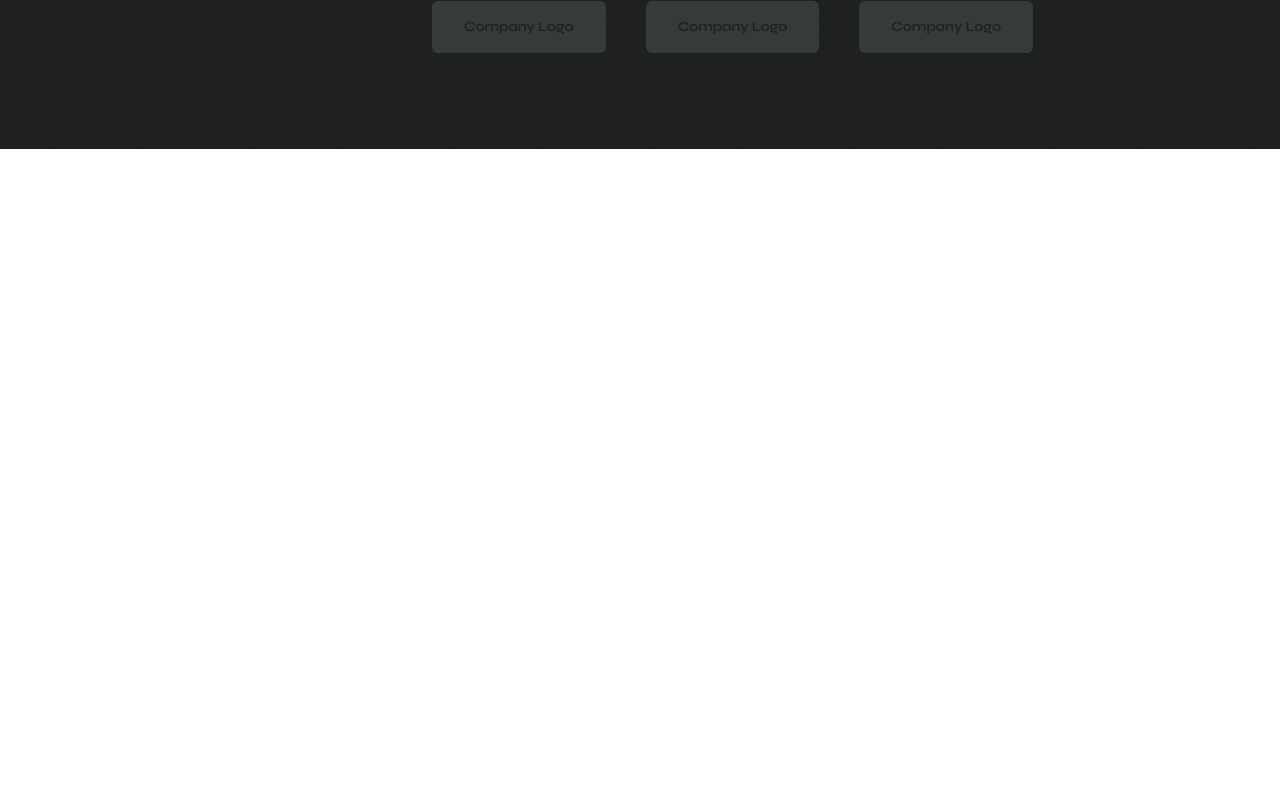
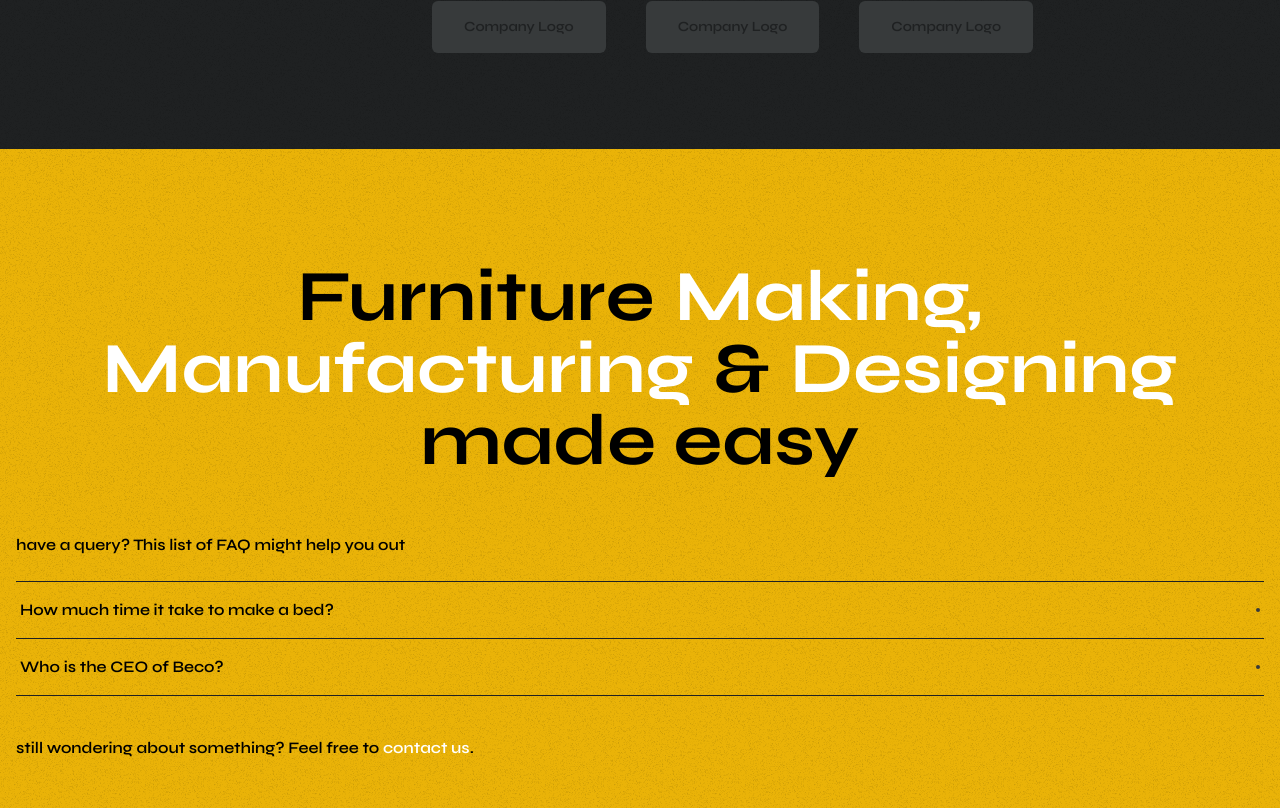
Before and after one commit to souravnub/Beco---furniture-website-nextjs, a Next.js app: page / in a window 1280 px wide. Shown: the part 3514-4322 px from the top of the page. Before the commit the page ends 3663 px from the top, so only its background shows below. Built offline with nearby package versions, Linux system fonts and the light colour scheme; a web font is replaced by a local one.

Commit message:
made home/queries section

```diff
--- a/components/CursorHover.js
+++ b/components/CursorHover.js
@@ -28,18 +28,16 @@ const CursorHover = ({
         wrapperRef.current.addEventListener("mouseleave", handleMouseOut);
         wrapperRef.current.addEventListener("mouseenter", handleMouseIn);
         return () => {
-      wrapperRef.current.removeEventListener("mouseleave", handleMouseOut);
+            wrapperRef.current.removeEventListener(
+                "mouseleave",
+                handleMouseOut
+            );
             wrapperRef.current.removeEventListener("mouseenter", handleMouseIn);
         };
     }, []);
 
     return (
-    <div
-      className="inline-block"
-      aria-hidden="true"
-      ref={wrapperRef}
-      {...props}
-    >
+        <div className="inline-block" ref={wrapperRef} {...props}>
             {children}
         </div>
     );
--- a/pages/index.js
+++ b/pages/index.js
@@ -3,6 +3,7 @@ import { useEffect, useRef } from "react";
 import Section from "../components/Section";
 import FactsSection from "../sections/FactsSection";
 import Hero from "../sections/Hero";
+import QueriesSection from "../sections/QueriesSection";
 import SelectedProducts from "../sections/SelectedProducts";
 
 export default function Home() {
@@ -57,6 +58,8 @@ export default function Home() {
             </Section>
 
             <FactsSection />
+
+            <QueriesSection />
         </>
     );
 }
--- /dev/null
+++ b/sections/QueriesSection.js
@@ -0,0 +1,88 @@
+import gsap from "gsap";
+import Link from "next/link";
+import React, { useEffect, useRef } from "react";
+import Section from "../components/Section";
+import Accordion from "../components/Accordion";
+
+const queries = [
+    {
+        title: "How much time it take to make a bed?",
+        desc: "It depends on the type. But we complete building a bed in 25-30days.",
+    },
+    {
+        title: "Who is the CEO of Beco?",
+        desc: "The CEO is the one-n-only SouravNub.",
+    },
+];
+
+const QueriesSection = () => {
+    const headingRef = useRef();
+
+    useEffect(() => {
+        gsap.fromTo(
+            headingRef.current.querySelectorAll(":scope > span > span"),
+            {
+                y: "100%",
+                opacity: 0,
+            },
+            {
+                y: 0,
+                opacity: 1,
+                stagger: 0.08,
+                scrollTrigger: {
+                    trigger: headingRef.current,
+                    start: "top 90%",
+                },
+            }
+        );
+    }, []);
+
+    return (
+        <Section
+            navClass="nav-brand"
+            menuBtnTheme="dark"
+            className="bg-brand-500 bg-texture pt-28 pb-12">
+            <h1
+                className="flex flex-wrap justify-center gap-x-5 text-4xl font-bold sm:text-6xl md:text-7xl"
+                ref={headingRef}>
+                <span className="overflow-hidden">
+                    <span className="inline-block">Furniture</span>
+                </span>
+                <span className="overflow-hidden  text-white">
+                    <span className="inline-block">Making,</span>
+                </span>
+                <span className="overflow-hidden  text-white">
+                    <span className="inline-block">Manufacturing</span>
+                </span>
+                <span className="overflow-hidden  ">
+                    <span className="inline-block">&</span>
+                </span>
+                <span className="overflow-hidden ">
+                    <span className="inline-block text-white">Designing</span>
+                </span>
+                <span className="overflow-hidden  ">
+                    <span className="inline-block">made easy</span>
+                </span>
+            </h1>
+
+            <div className="mt-14 px-2 md:px-4">
+                <span className="font-semibold ">
+                    have a query? This list of FAQ might help you out
+                </span>
+
+                <Accordion data={queries} className="mt-6 mb-10" />
+
+                <span className="font-semibold ">
+                    still wondering about something? Feel free to
+                    <Link href="/contact" className="text-white">
+                        {" "}
+                        contact us
+                    </Link>
+                    .
+                </span>
+            </div>
+        </Section>
+    );
+};
+
+export default QueriesSection;
--- a/sections/SelectedProducts.js
+++ b/sections/SelectedProducts.js
@@ -4,6 +4,7 @@ import ProductCard from "../components/ProductCard";
 import { MdCallMissedOutgoing } from "react-icons/md";
 import CursorHover from "../components/CursorHover";
 import gsap from "gsap";
+import Link from "next/link";
 
 const products = [
     {
@@ -91,16 +92,20 @@ const SelectedProducts = () => {
                 )}
             </div>
 
-            <div className="mt-16 flex justify-center">
-                <CursorHover borderColor="transparent" className="inline-block">
-                    <button className="group relative isolate flex aspect-square items-center gap-2 overflow-hidden rounded-full border border-dark p-6 text-sm font-semibold text-gray-900 transition duration-500 hover:border-transparent focus:border-transparent">
+            <div className="mt-16 flex justify-center rounded-full">
+                <CursorHover
+                    borderColor="transparent"
+                    className="inline-block rounded-full">
+                    <Link
+                        href="/products"
+                        className="group relative isolate flex aspect-square items-center gap-2 overflow-hidden rounded-full border border-dark p-6 text-sm font-semibold text-gray-900 transition duration-500 hover:border-transparent focus:border-transparent">
                         <MdCallMissedOutgoing className="text-2xl" />
                         All products
                         {/* btn fill */}
                         <div
                             aria-hidden="true"
                             className="absolute top-1/2 left-1/2 -z-10 aspect-square w-full -translate-x-1/2 -translate-y-1/2 scale-0 rounded-full bg-brand transition duration-500 group-hover:scale-100 group-focus:scale-100"></div>
-                    </button>
+                    </Link>
                 </CursorHover>
             </div>
         </Section>
--- a/styles/globals.css
+++ b/styles/globals.css
@@ -63,9 +63,10 @@ nav > div:nth-of-type(1) {
     --text-clr: var(--bg-dark);
 }
 
-.nav-orange {
-    --bg-clr: orange;
+.nav-brand {
+    --bg-clr: #eab308;
     --text-clr: var(--bg-dark);
+    @apply border-dark-fade;
 }
 
 /* nav menu button Theme Types */
```
Lines whose indentation alone changed are shown as unchanged.
